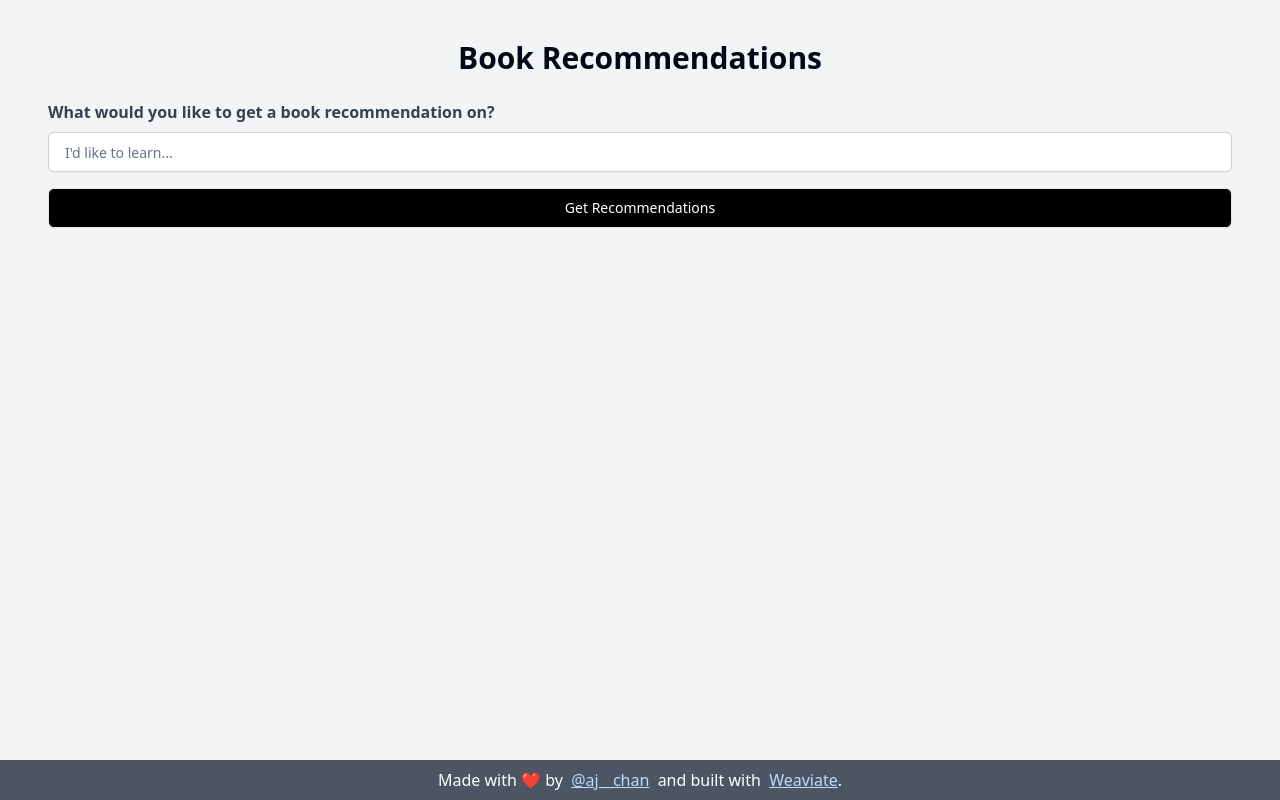
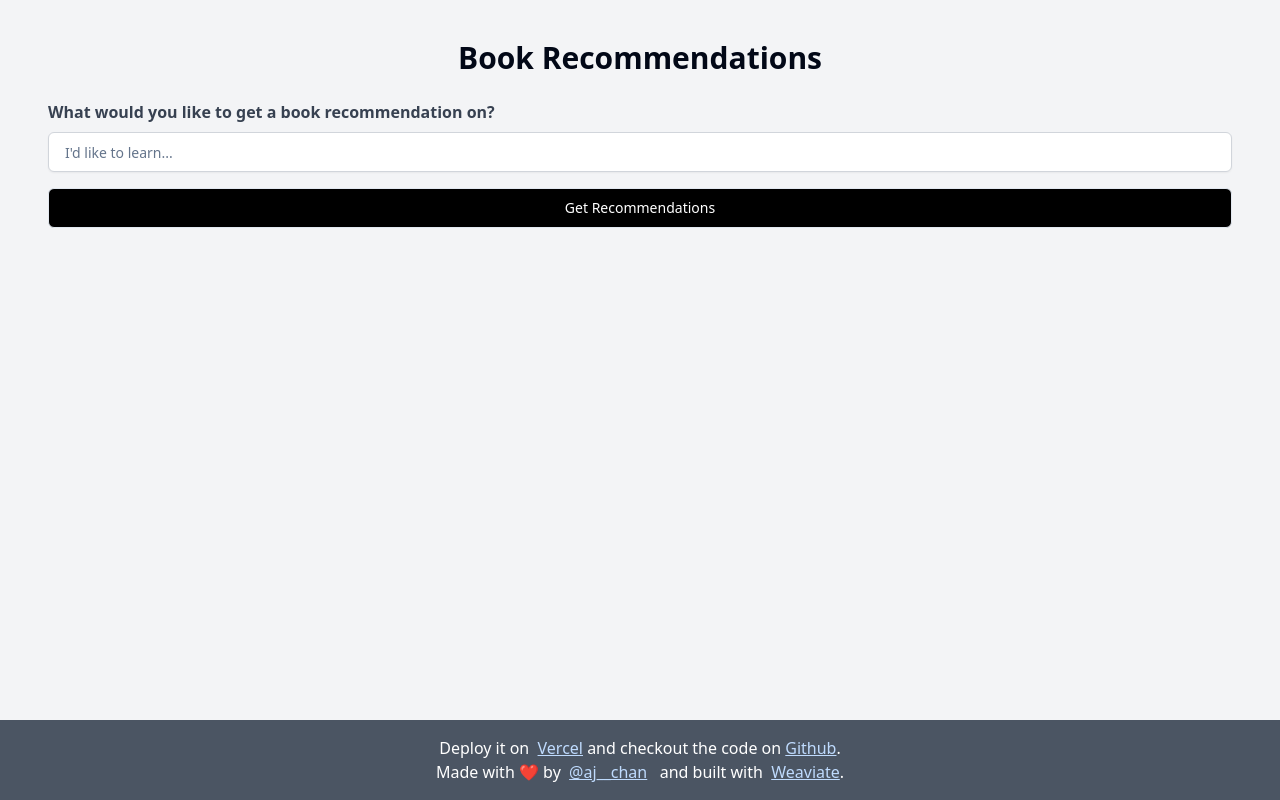
Before and after one commit to weaviate/BookRecs, a Next.js app: page / in a window 1280 px wide. Built offline with nearby package versions, Linux system fonts and the light colour scheme.

Commit message:
Add Vercel template link and githup repo to footer

```diff
--- a/pages/index.tsx
+++ b/pages/index.tsx
@@ -229,8 +229,11 @@ export default function Home() {
 
       </div>
 
-      <footer className="justify-center items-center bg-gray-600 text-white h-10 flex">
-        Made with ❤️ by &nbsp;<a href="https://x.com/aj__chan/" target="_blank" className="underline text-blue-200">@aj__chan</a> &nbsp; and built with &nbsp;<a target="_blank" href="https://weaviate.io/" className="underline text-blue-200">Weaviate</a>.
+      <footer className="justify-center items-center bg-gray-600 text-white h-20 flex flex-col">
+        <div>
+        Deploy it on &nbsp;<a href="https://vercel.com/templates/next.js/weaviate-bookrecs" className="underline text-blue-200">Vercel</a> and checkout the code on <a href="https://github.com/weaviate/BookRecs/" className="underline text-blue-200">Github</a>.</div>
+        <div>
+        Made with ❤️ by &nbsp;<a href="https://x.com/aj__chan/" target="_blank" className="underline text-blue-200">@aj__chan</a> &nbsp; and built with &nbsp;<a target="_blank" href="https://weaviate.io/" className="underline text-blue-200">Weaviate</a>.</div>
       </footer>
     </div>
   );
```
